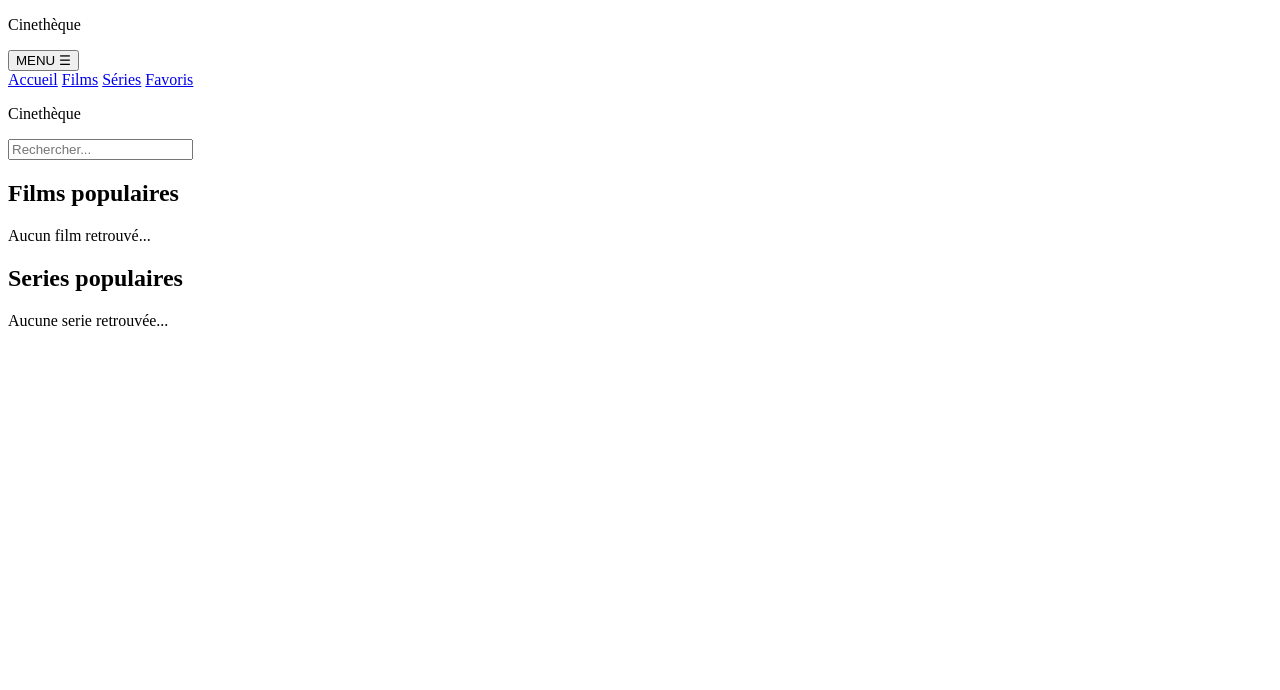
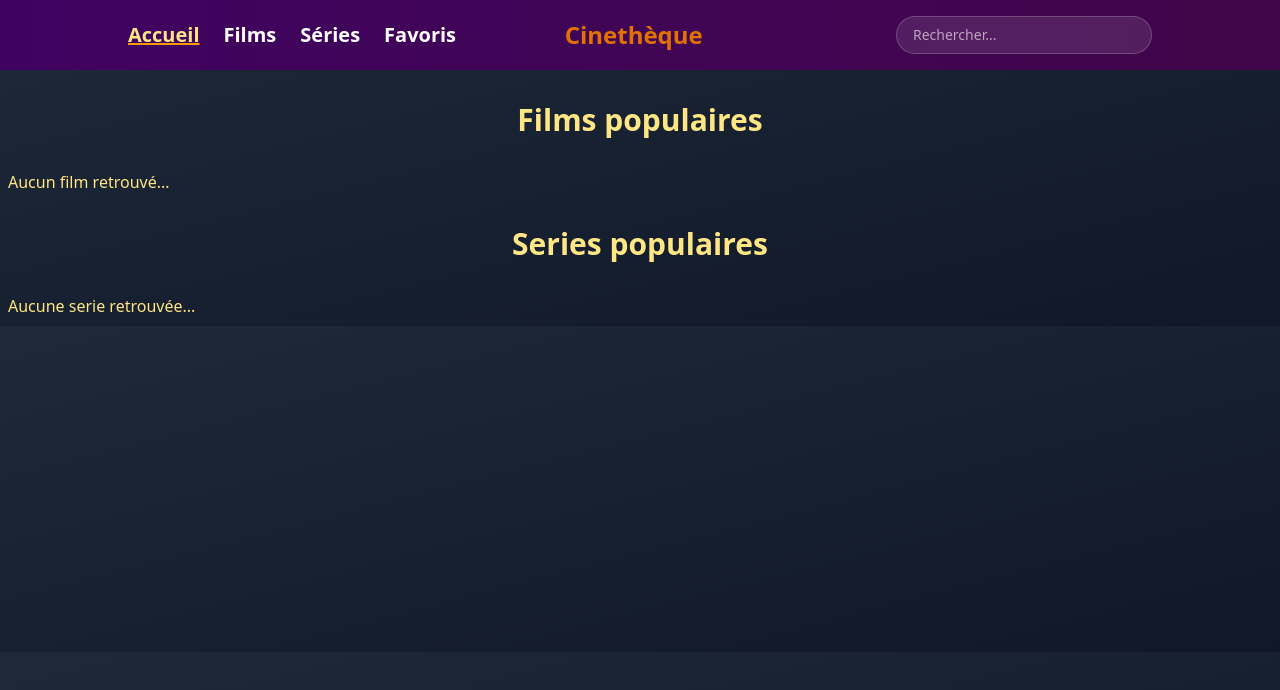
Before and after one commit to cosmin-bilga/cinetech, a plain HTML site: page index.html in a window 1280 px wide. Drawn offline with Linux system fonts and the light colour scheme; the site is published under a folder, as on GitHub Pages, so addresses that start at the root find nothing; no server answers.

Commit message:
readme V0.1

```diff
--- a/index.html
+++ b/index.html
@@ -4,8 +4,8 @@
     <meta charset="UTF-8" />
     <meta name="viewport" content="width=device-width, initial-scale=1.0" />
     <title>Cinetech</title>
-    <script type="module" src="dist/index.js" defer></script>
-    <link href="/dist/output.css" rel="stylesheet" />
+    <script type="module" src="./dist/index.js" defer></script>
+    <link href="./dist/output.css" rel="stylesheet" />
   </head>
   <body class="bg-linear-to-br from-gray-800 to to-gray-900 text-amber-200">
     <header class="relative z-100">
```
Also changed, not shown: README.md.
